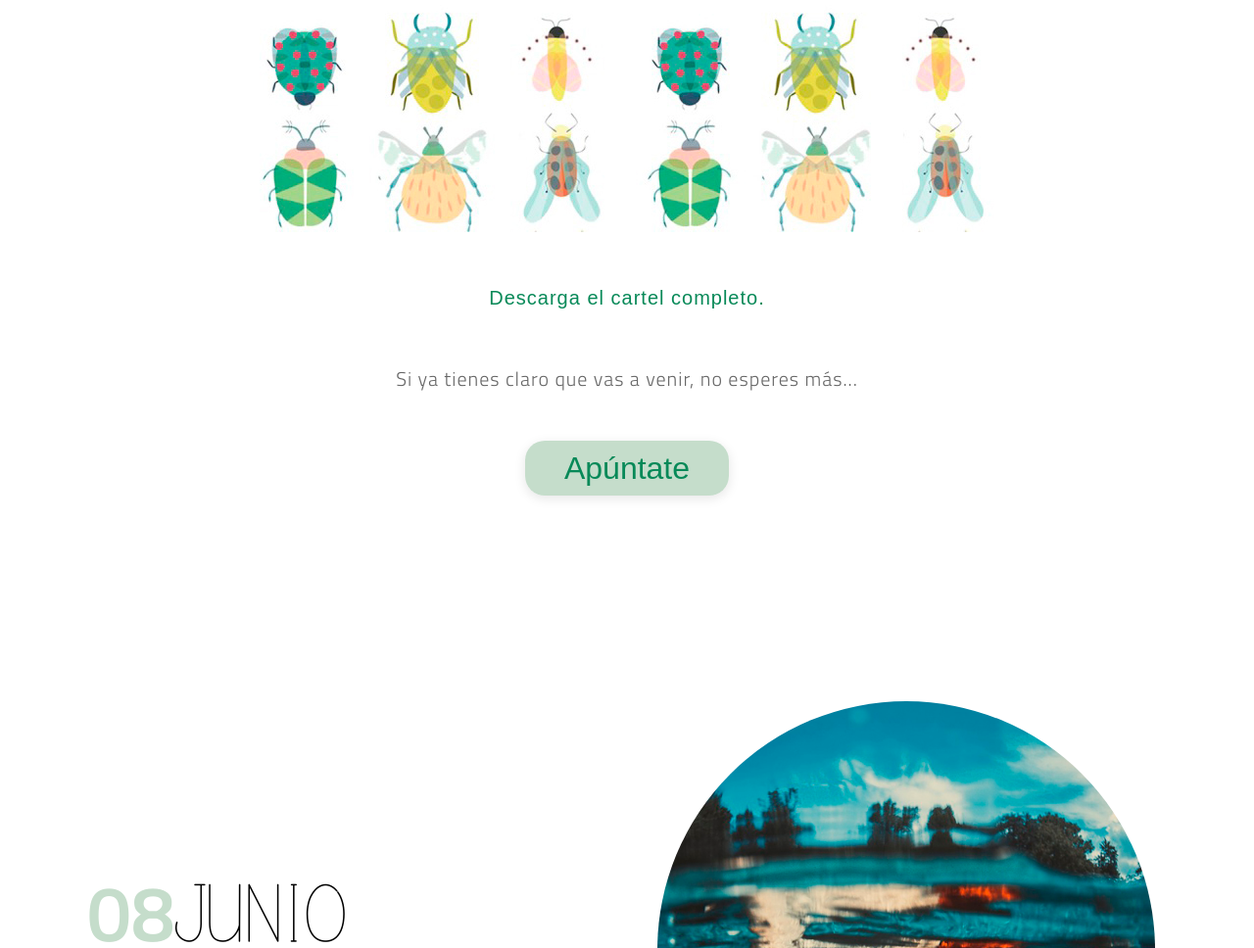
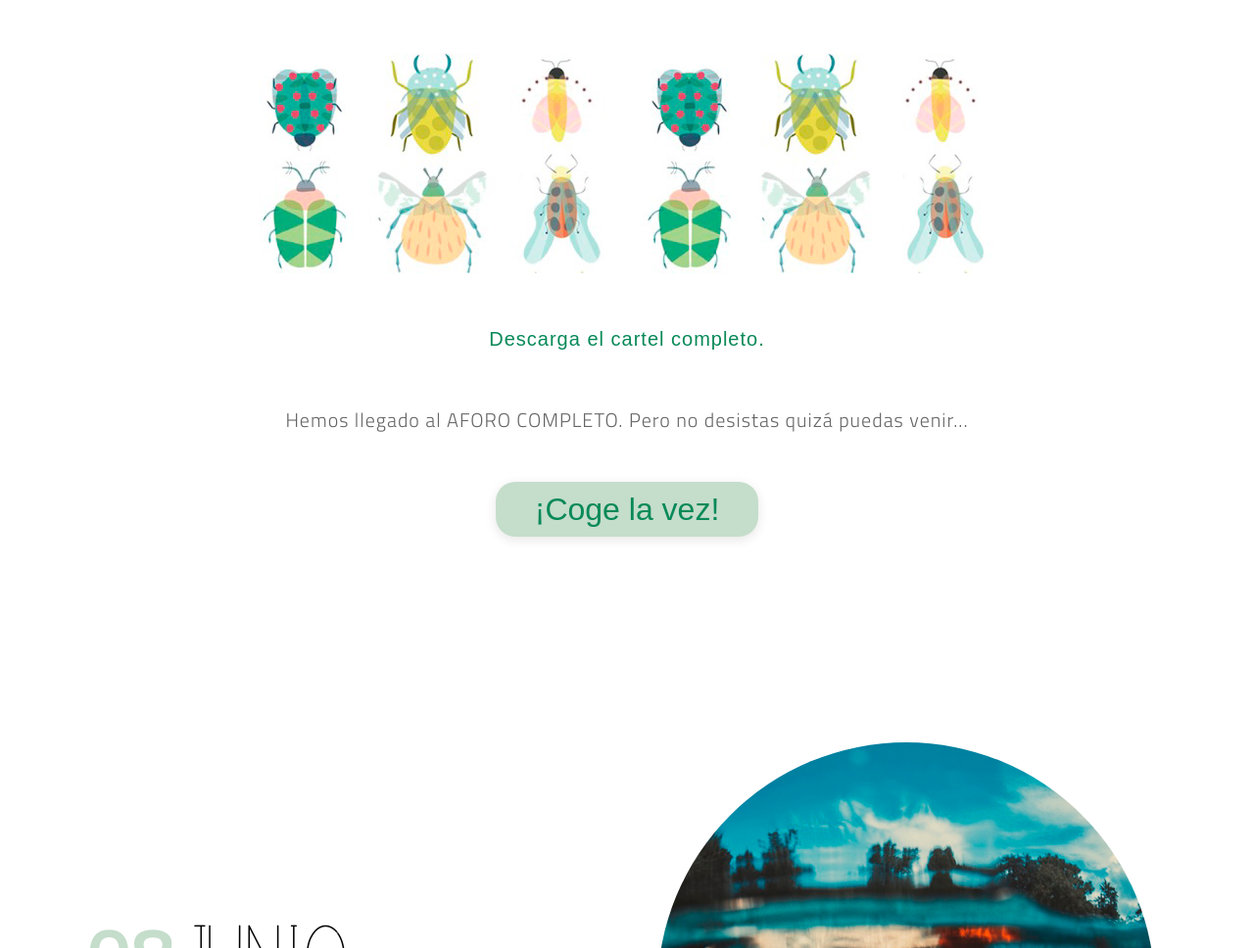
Before and after one commit to Nurjavier/Nurjavier.github.io, a website: page index.html in a window 1280 px wide. Shown: the part 1832-2800 px from the top of the page at 98% size. Drawn offline with Linux system fonts and the light colour scheme; a web font is replaced by a local one.

Commit message:
Update index.html

```diff
--- a/index.html
+++ b/index.html
@@ -40,7 +40,7 @@
         </div>
         </div>
 
-        <div id="cabecera" class="masthead-subheading" ><h1>TOLEDO·08·JUNIO·2019</h1>
+        <div id="cabecera" class="masthead-subheading" ><h1>TOLEDO·08·JUNIO·2019</h1><h1>¡AFORO COMPLETO!</h1>
                <h3 style="padding-top:20px">Te invitamos a participar en la fiesta privada EL CIGARRAL, organizada única y exclusivamente para disfrutar de la música en buena compañía y en un lugar increíble, ¡un cigarral toledano!</h3>
         </div>
 
@@ -76,9 +76,9 @@
         <div class="p-1"> <a href="img/CARTEL.jpg" target=”_blank”><img class="img-fluid" src="img/especiesY.jpg" alt=""></a></div>
     </div>
         <h3 style="padding-top:50px"><a href="img/CARTEL.jpg" target=”_blank”>Descarga el cartel completo.</a></h3>
-        <h3 style="padding-top:50px">Si ya tienes claro que vas a venir, no esperes más...</h3>
+        <h3 style="padding-top:50px">Hemos llegado al AFORO COMPLETO. Pero no desistas quizá puedas venir...</h3>
 
-        <div class="p-5"> <a class="boton" href="https://elcigarral.typeform.com/to/P1IdhS" style="font-size:32px">Apúntate</a>  </div>
+        <div class="p-5"> <a class="boton" href="https://elcigarral.typeform.com/to/P1IdhS" style="font-size:32px">¡Coge la vez!</a>  </div>
 
 </section>
 
@@ -249,11 +249,12 @@
         	</div>
 
            <div id="asist-cuerpo">
-                <h4>Pincha en Apúntame, rellena el formulario y te contactaremos.<br>No tardes ya que el aforo es limitado.</h4>
+                <h4>Pincha en Apúntame, rellena el formulario y te contactaremos.</h4><h1>¡AFORO COMPLETO!</h1>
+
                  <p>&nbsp;</p>
                  <p>&nbsp;</p>
             </div>
-            <a class="boton" href="https://elcigarral.typeform.com/to/P1IdhS" style="font-size:32px">Apúntame</a>
+            <a class="boton" href="https://elcigarral.typeform.com/to/P1IdhS" style="font-size:32px">¡Coge la vez!</a>
        </section>
 
 
```
